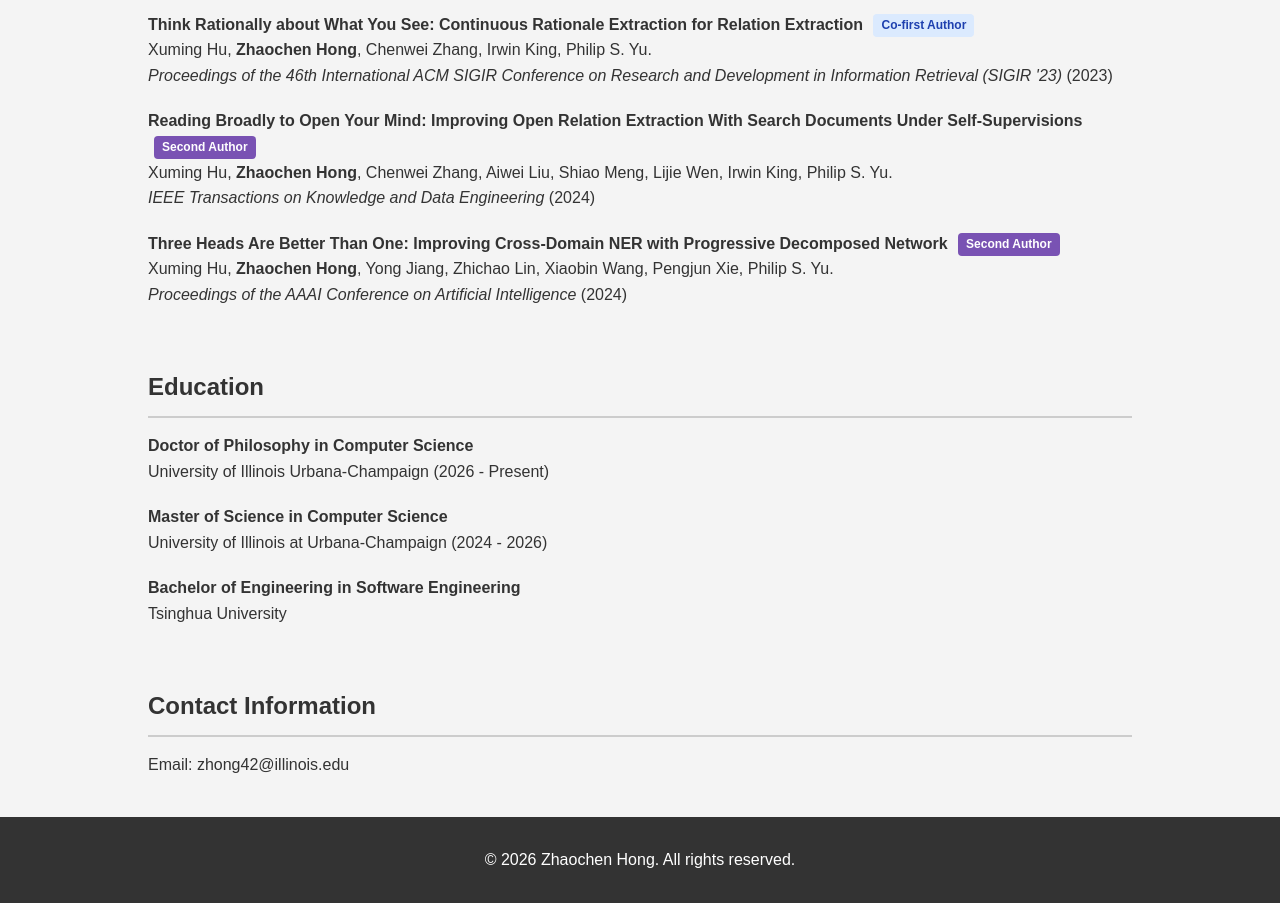
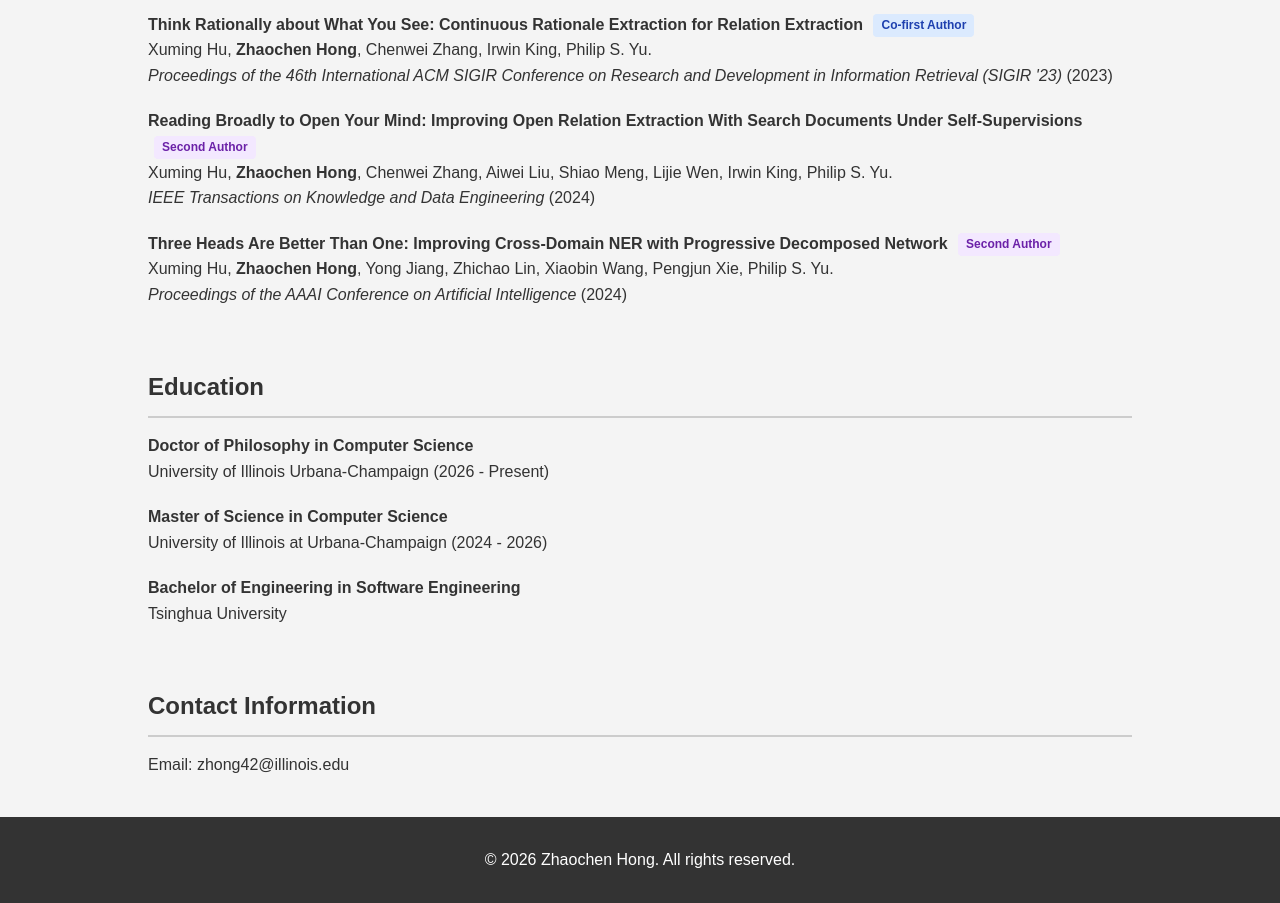
Before and after one commit to zhaochenhong42/zhaochenhong42.github.io, a plain HTML site: page index.html in a window 1280 px wide. Shown: the part 1320-2223 px from the top of the page. Drawn offline with Linux system fonts and the light colour scheme.

Commit message:
Update styles.css

```diff
--- a/styles.css
+++ b/styles.css
@@ -99,8 +99,8 @@ footer {
 }
 
 .second-author {
-    background-color: #7952B3;
-    color: #ffffff;
+    background-color: #f3e8ff;
+    color: #6b21a8;
 }
 
 .co-author {
```
